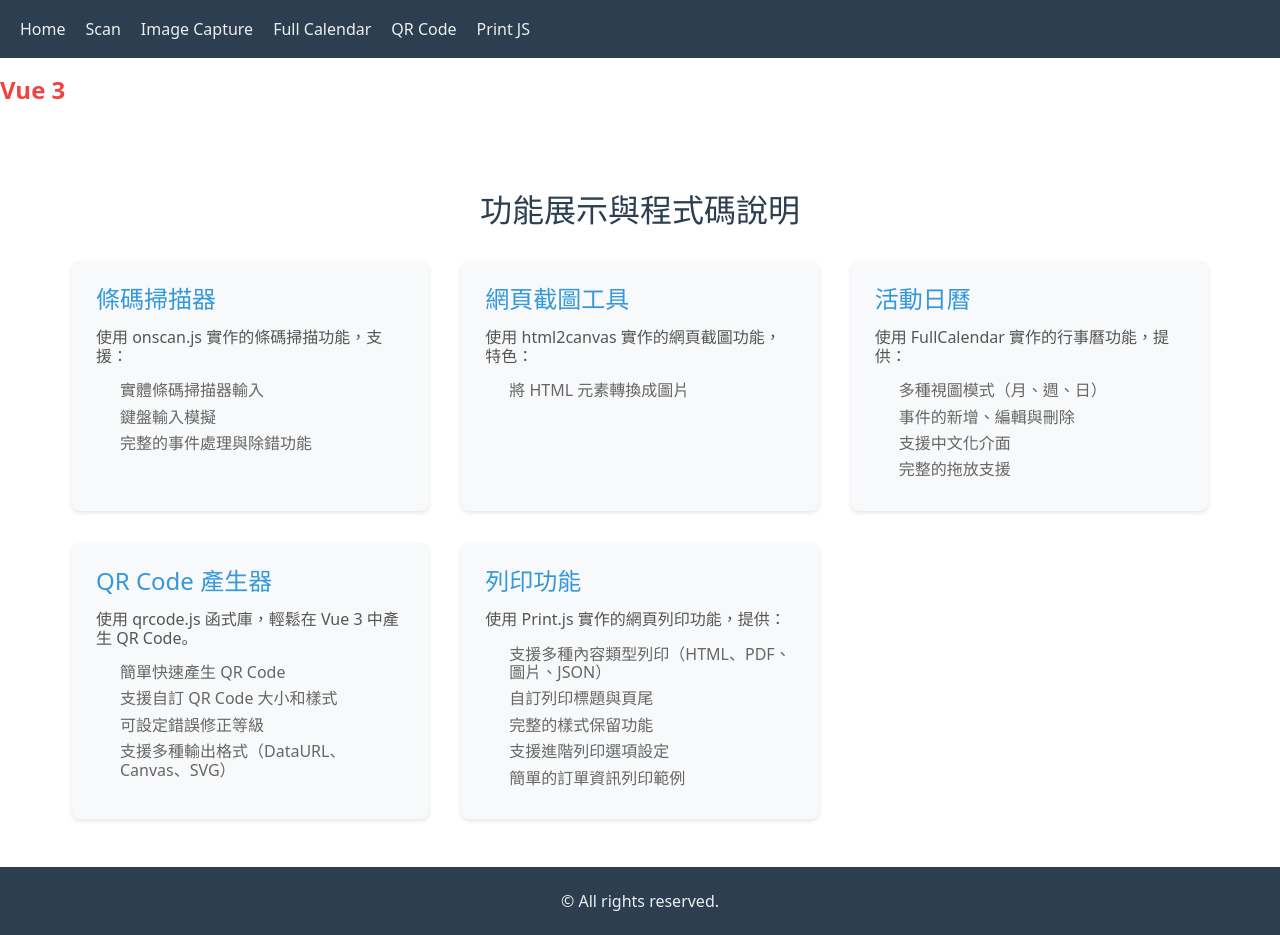
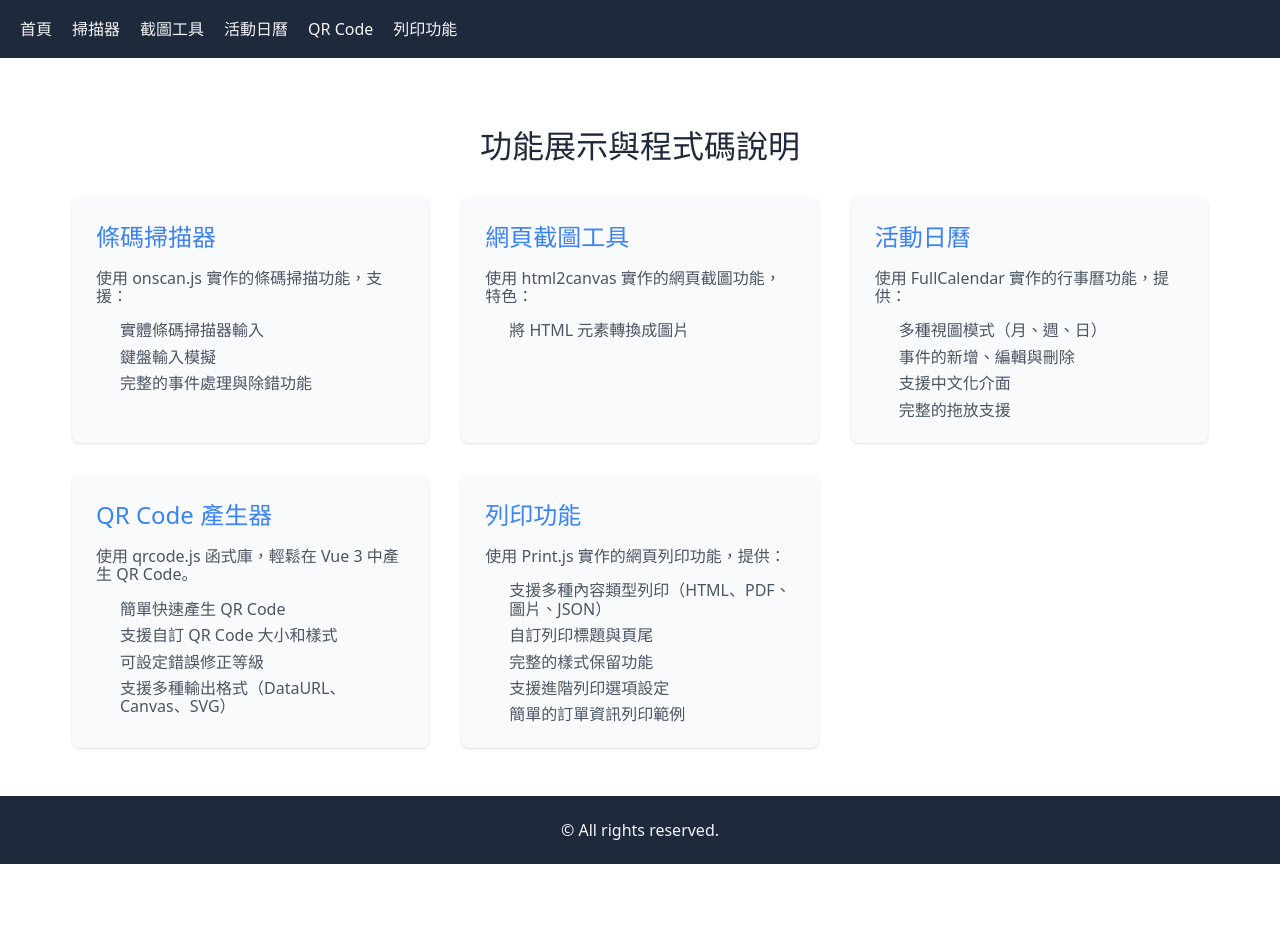
Before and after one commit to danny-sbr/library-explain, a Vue app: page / in a window 1280 px wide. After the commit the page ends 864 px from the top, so only its background shows below. Built offline with nearby package versions, Linux system fonts and the light colour scheme.

Commit message:
refactor: migrate to default layout and tailwind styling
remove custom scss styles and replace with tailwind classes

implement default layout component for consistent page structure

enhance ui with improved spacing and visual hierarchy

```diff
--- a/src/App.vue
+++ b/src/App.vue
@@ -1,60 +1,10 @@
 <script setup>
-import { RouterLink, RouterView } from 'vue-router'
+import { RouterView } from 'vue-router'
+import DefaultLayout from '@/layout/DefaultLayout.vue'
 </script>
+
 <template>
-  <header>
-    <nav class="nav">
-      <RouterLink to="/">Home</RouterLink>
-      <RouterLink to="/scan">Scan</RouterLink>
-      <RouterLink to="/image-capture">Image Capture</RouterLink>
-      <RouterLink to="/full-calendar">Full Calendar</RouterLink>
-      <RouterLink to="/qrcode">QR Code</RouterLink>
-      <RouterLink to="/print-js">Print JS</RouterLink>
-    </nav>
-    <h1 class="text-2xl font-bold text-red-500">Vue 3</h1>
-  </header>
-
-  <article class="container">
+  <DefaultLayout>
     <RouterView />
-  </article>
-  <footer class="footer">
-    <p>&copy; All rights reserved.</p>
-  </footer>
+  </DefaultLayout>
 </template>
-<style scoped lang="scss">
-.nav {
-  background: #2c3e50;
-  padding: 10px;
-  a {
-    display: inline-block;
-    padding: 10px;
-    text-decoration: none;
-    color: #ecf0f1;
-    &:hover {
-      color: #3498db;
-      opacity: 0.9;
-    }
-  }
-}
-.container {
-  max-width: 1200px;
-  margin: 0 auto;
-  padding: 1rem 0rem;
-}
-.footer {
-  background: #2c3e50;
-  color: #ecf0f1;
-  text-align: center;
-  padding: 20px 0;
-  p {
-    margin: 5px 0;
-  }
-  a {
-    color: #3498db;
-    text-decoration: none;
-    &:hover {
-      opacity: 0.8;
-    }
-  }
-}
-</style>
--- /dev/null
+++ b/src/layout/DefaultLayout.vue
@@ -0,0 +1,37 @@
+<script setup>
+import { RouterLink } from 'vue-router'
+
+const links = [
+  { to: '/', text: '首頁' },
+  { to: '/scan', text: '掃描器' },
+  { to: '/image-capture', text: '截圖工具' },
+  { to: '/full-calendar', text: '活動日曆' },
+  { to: '/qrcode', text: 'QR Code' },
+  { to: '/print-js', text: '列印功能' },
+]
+</script>
+
+<template>
+  <header>
+    <nav class="bg-slate-800 p-2.5">
+      <RouterLink
+        v-for="link in links"
+        :key="link.to"
+        :to="link.to"
+        class="inline-block p-2.5 no-underline text-gray-100 hover:text-blue-400 hover:opacity-90"
+      >
+        {{ link.text }}
+      </RouterLink>
+    </nav>
+  </header>
+
+  <article class="max-w-[1200px] mx-auto py-4 px-0 flex-grow">
+    <slot />
+  </article>
+
+  <footer class="bg-slate-800 text-gray-100 text-center py-5">
+    <p class="my-[5px]">&copy; All rights reserved.</p>
+  </footer>
+</template>
+
+<style scoped></style>
--- a/src/views/HomeView.vue
+++ b/src/views/HomeView.vue
@@ -1,32 +1,38 @@
 <script setup></script>
 
 <template>
-  <div class="container">
-    <h1>功能展示與程式碼說明</h1>
+  <div class="p-8">
+    <h1 class="text-slate-800 text-center mb-8">功能展示與程式碼說明</h1>
 
-    <div class="feature-list">
-      <div class="feature">
-        <h2>條碼掃描器</h2>
-        <p>使用 onscan.js 實作的條碼掃描功能，支援：</p>
-        <ul>
+    <div class="grid grid-cols-[repeat(auto-fit,minmax(300px,1fr))] gap-8">
+      <div class="bg-gray-50 p-6 rounded-lg shadow">
+        <h2 class="text-blue-500 mb-4 text-2xl">條碼掃描器</h2>
+        <p class="text-gray-600 mb-4">
+          使用 onscan.js 實作的條碼掃描功能，支援：
+        </p>
+        <ul class="pl-6 space-y-2 text-gray-600">
           <li>實體條碼掃描器輸入</li>
           <li>鍵盤輸入模擬</li>
           <li>完整的事件處理與除錯功能</li>
         </ul>
       </div>
 
-      <div class="feature">
-        <h2>網頁截圖工具</h2>
-        <p>使用 html2canvas 實作的網頁截圖功能，特色：</p>
-        <ul>
+      <div class="bg-gray-50 p-6 rounded-lg shadow">
+        <h2 class="text-blue-500 mb-4 text-2xl">網頁截圖工具</h2>
+        <p class="text-gray-600 mb-4">
+          使用 html2canvas 實作的網頁截圖功能，特色：
+        </p>
+        <ul class="pl-6 space-y-2 text-gray-600">
           <li>將 HTML 元素轉換成圖片</li>
         </ul>
       </div>
 
-      <div class="feature">
-        <h2>活動日曆</h2>
-        <p>使用 FullCalendar 實作的行事曆功能，提供：</p>
-        <ul>
+      <div class="bg-gray-50 p-6 rounded-lg shadow">
+        <h2 class="text-blue-500 mb-4 text-2xl">活動日曆</h2>
+        <p class="text-gray-600 mb-4">
+          使用 FullCalendar 實作的行事曆功能，提供：
+        </p>
+        <ul class="pl-6 space-y-2 text-gray-600">
           <li>多種視圖模式（月、週、日）</li>
           <li>事件的新增、編輯與刪除</li>
           <li>支援中文化介面</li>
@@ -34,10 +40,12 @@
         </ul>
       </div>
 
-      <div class="feature">
-        <h2>QR Code 產生器</h2>
-        <p>使用 qrcode.js 函式庫，輕鬆在 Vue 3 中產生 QR Code。</p>
-        <ul>
+      <div class="bg-gray-50 p-6 rounded-lg shadow">
+        <h2 class="text-blue-500 mb-4 text-2xl">QR Code 產生器</h2>
+        <p class="text-gray-600 mb-4">
+          使用 qrcode.js 函式庫，輕鬆在 Vue 3 中產生 QR Code。
+        </p>
+        <ul class="pl-6 space-y-2 text-gray-600">
           <li>簡單快速產生 QR Code</li>
           <li>支援自訂 QR Code 大小和樣式</li>
           <li>可設定錯誤修正等級</li>
@@ -45,10 +53,12 @@
         </ul>
       </div>
 
-      <div class="feature">
-        <h2>列印功能</h2>
-        <p>使用 Print.js 實作的網頁列印功能，提供：</p>
-        <ul>
+      <div class="bg-gray-50 p-6 rounded-lg shadow">
+        <h2 class="text-blue-500 mb-4 text-2xl">列印功能</h2>
+        <p class="text-gray-600 mb-4">
+          使用 Print.js 實作的網頁列印功能，提供：
+        </p>
+        <ul class="pl-6 space-y-2 text-gray-600">
           <li>支援多種內容類型列印（HTML、PDF、圖片、JSON）</li>
           <li>自訂列印標題與頁尾</li>
           <li>完整的樣式保留功能</li>
@@ -60,47 +70,4 @@
   </div>
 </template>
 
-<style scoped lang="scss">
-.container {
-  padding: 2rem;
-}
-
-h1 {
-  color: #2c3e50;
-  text-align: center;
-  margin-bottom: 2rem;
-}
-
-.feature-list {
-  display: grid;
-  grid-template-columns: repeat(auto-fit, minmax(300px, 1fr));
-  gap: 2rem;
-}
-
-.feature {
-  background: #f8f9fa;
-  padding: 1.5rem;
-  border-radius: 8px;
-  box-shadow: 0 2px 4px rgba(0, 0, 0, 0.1);
-}
-
-h2 {
-  color: #3498db;
-  margin-bottom: 1rem;
-  font-size: 1.5rem;
-}
-
-ul {
-  padding-left: 1.5rem;
-}
-
-li {
-  margin: 0.5rem 0;
-  color: #666;
-}
-
-p {
-  color: #555;
-  margin-bottom: 1rem;
-}
-</style>
+<style scoped></style>
```
